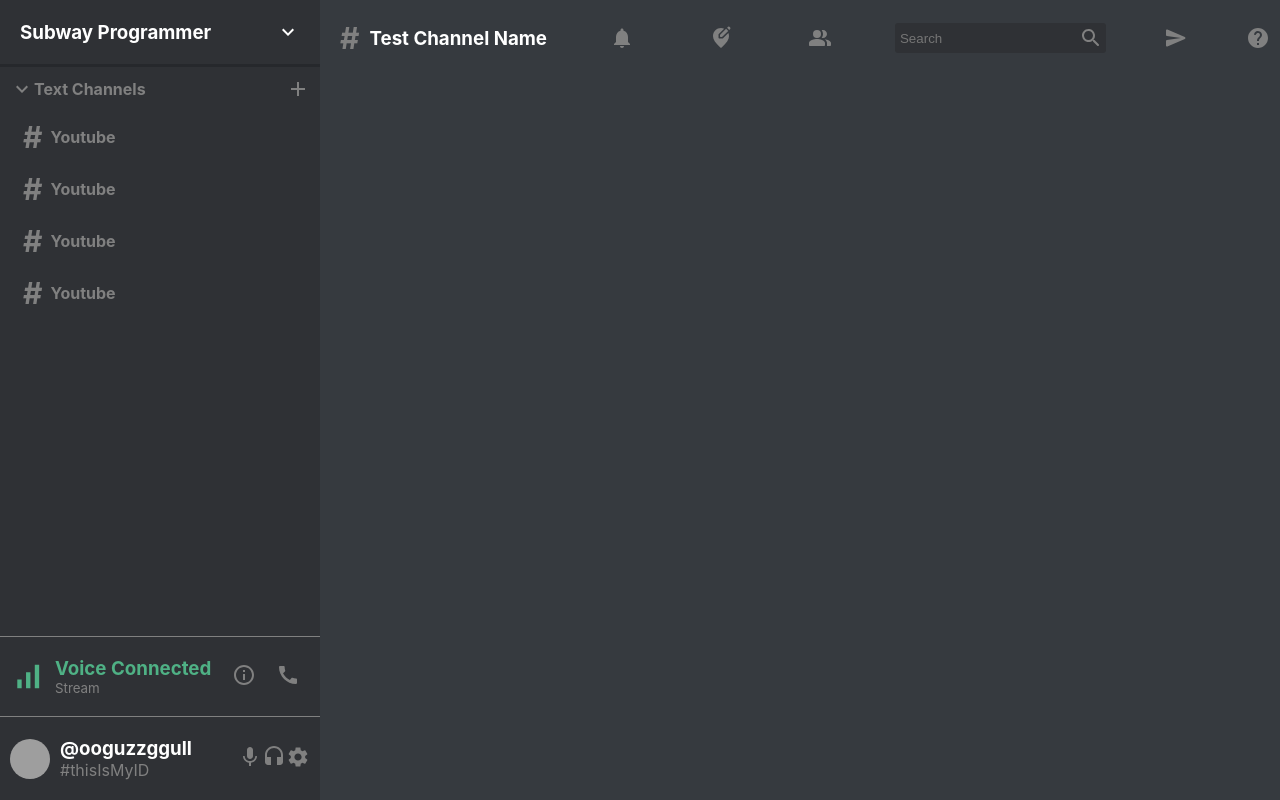
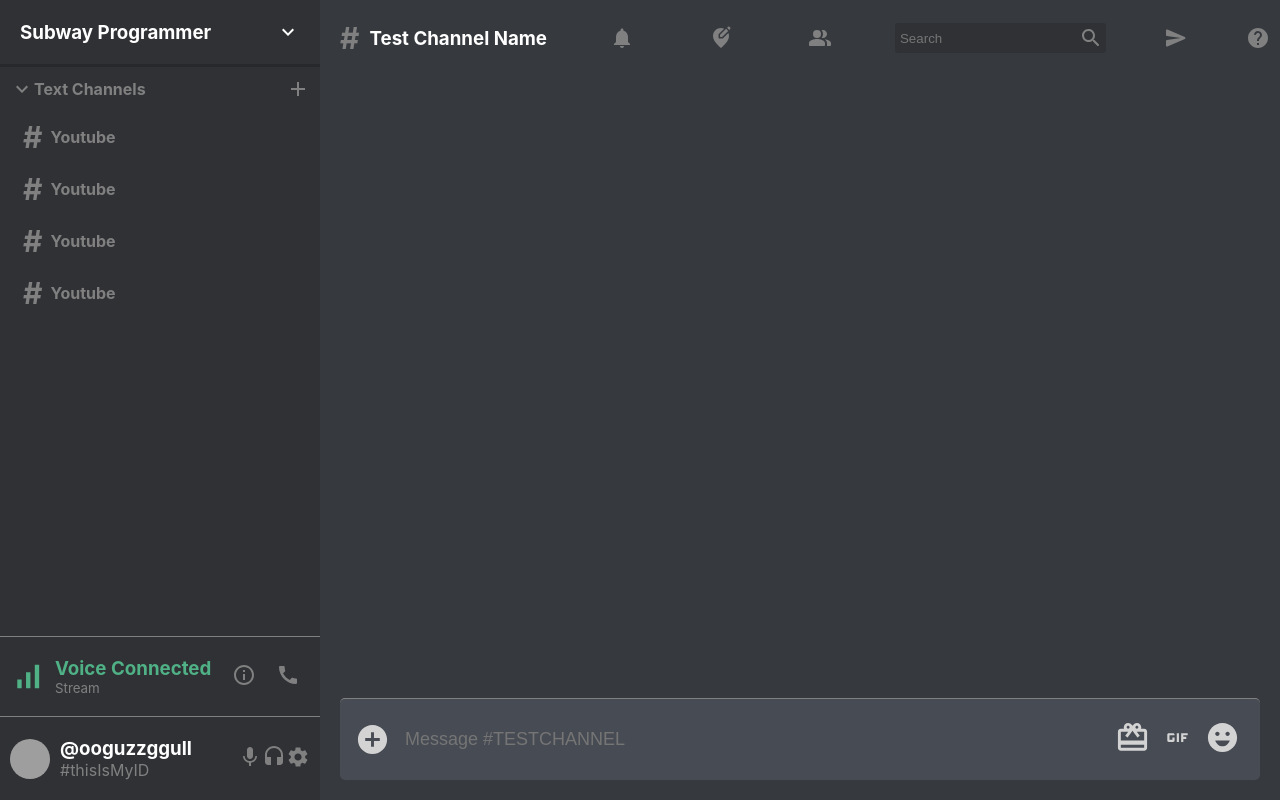
Before and after one commit to oguzgul06/React-Redux-Discord-Clone, a React (Create React App) app: page / in a window 1280 px wide. Built offline with nearby package versions, Linux system fonts and the light colour scheme; grey boxes are pictures that could not be loaded.

Commit message:
ChatInput side added to Chat component

```diff
--- a/src/components/Chat.css
+++ b/src/components/Chat.css
@@ -5,3 +5,41 @@
   background-color: #363a3f;
   height: 100vh;
 }
+
+.chat__messages {
+  flex: 1;
+}
+
+.chat__input {
+  color: lightgray;
+  display: flex;
+  align-items: center;
+  justify-content: space-between;
+  padding: 15px;
+  border-radius: 5px;
+  margin: 20px;
+  border-top: 1px solid gray;
+  background-color: #474b53;
+}
+
+.chat__input > form > input {
+  padding: 15px;
+  background: transparent;
+  border: none;
+  width: 100%;
+  outline-width: 0;
+  color: white;
+  font-size: large;
+}
+
+.chat__input > form {
+  flex: 1;
+}
+
+.chat__inputButton {
+  display: none;
+}
+
+.chat__inputIcons > .MuiSvgIcon-root {
+  padding: 5px;
+}
--- a/src/components/Chat.js
+++ b/src/components/Chat.js
@@ -1,11 +1,32 @@
 import React from "react";
 import "./Chat.css";
 import ChatHeader from "./subcomponents/ChatHeader";
+import AddCircleIcon from "@material-ui/icons/AddCircle";
+import CardGiftcardIcon from "@material-ui/icons/CardGiftcard";
+import GifIcon from "@material-ui/icons/Gif";
+import EmojiEmotionsIcon from "@material-ui/icons/EmojiEmotions";
 
 function Chat() {
   return (
     <div className="chat">
       <ChatHeader />
+
+      <div className="chat__messages"></div>
+
+      <div className="chat__input">
+        <AddCircleIcon fontSize="large" />
+        <form>
+          <input placeholder={`Message #TESTCHANNEL`} />
+          <button className="chat__inputButton" type="submit">
+            Send Message
+          </button>
+        </form>
+        <div className="chat__inputIcons">
+          <CardGiftcardIcon fontSize="large" />
+          <GifIcon fontSize="large" />
+          <EmojiEmotionsIcon fontSize="large" />
+        </div>
+      </div>
     </div>
   );
 }
```
